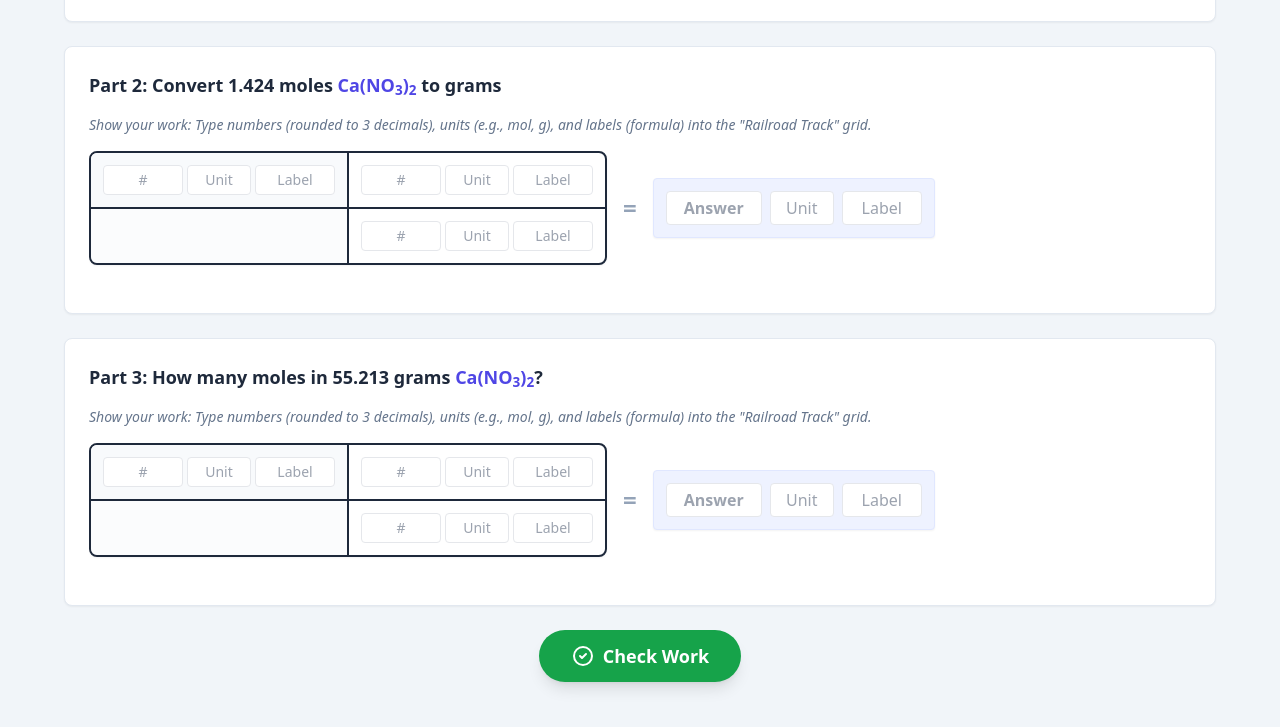
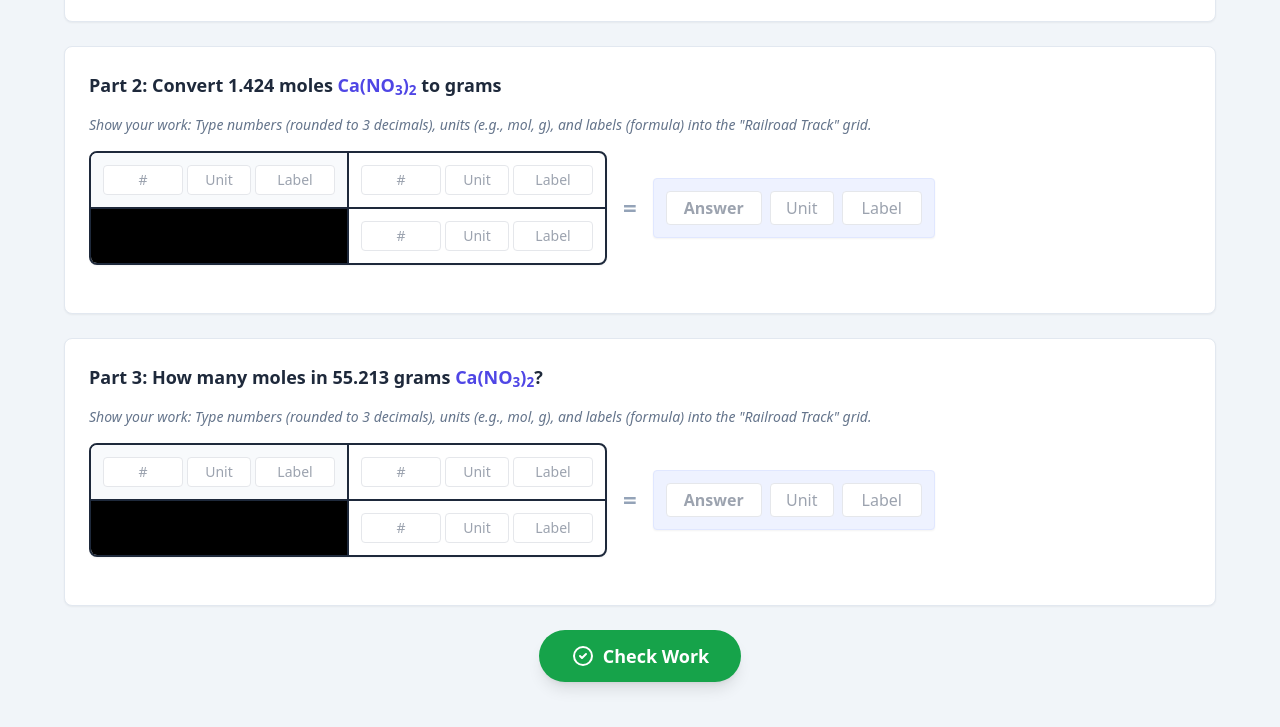
Before and after one commit to nicholedepaul-ship-it/molesmass, a plain HTML site: page index.html in a window 1280 px wide. Shown: the part 597-1324 px from the top of the page. Drawn offline with nearby package versions, Linux system fonts and the light colour scheme.

Commit message:
Update index.html

```diff
--- a/index.html
+++ b/index.html
@@ -140,10 +140,9 @@
                         <input id="m2g-top-label" class="w-20 p-1 text-center border rounded text-sm" placeholder="Label">
                     </div>
 
-                    <!-- Bottom Left: Empty (over 1) -->
-                    <div class="railroad-cell railroad-border-right bg-slate-50/50">
-                        <!-- Intentionally empty or implicit '1' -->
-                        <span class="text-slate-300 text-xs mx-auto"></span>
+                    <!-- Bottom Left: Empty (Blacked Out) -->
+                    <div class="railroad-cell railroad-border-right bg-black">
+                        <!-- Intentionally empty and blacked out -->
                     </div>
 
                     <!-- Bottom Right: Ratio Bottom -->
@@ -190,9 +189,9 @@
                         <input id="g2m-top-label" class="w-20 p-1 text-center border rounded text-sm" placeholder="Label">
                     </div>
 
-                    <!-- Bottom Left: Empty (over 1) -->
-                    <div class="railroad-cell railroad-border-right bg-slate-50/50">
-                        <!-- Intentionally empty -->
+                    <!-- Bottom Left: Empty (Blacked Out) -->
+                    <div class="railroad-cell railroad-border-right bg-black">
+                        <!-- Intentionally empty and blacked out -->
                     </div>
 
                     <!-- Bottom Right: Ratio Bottom -->
```
